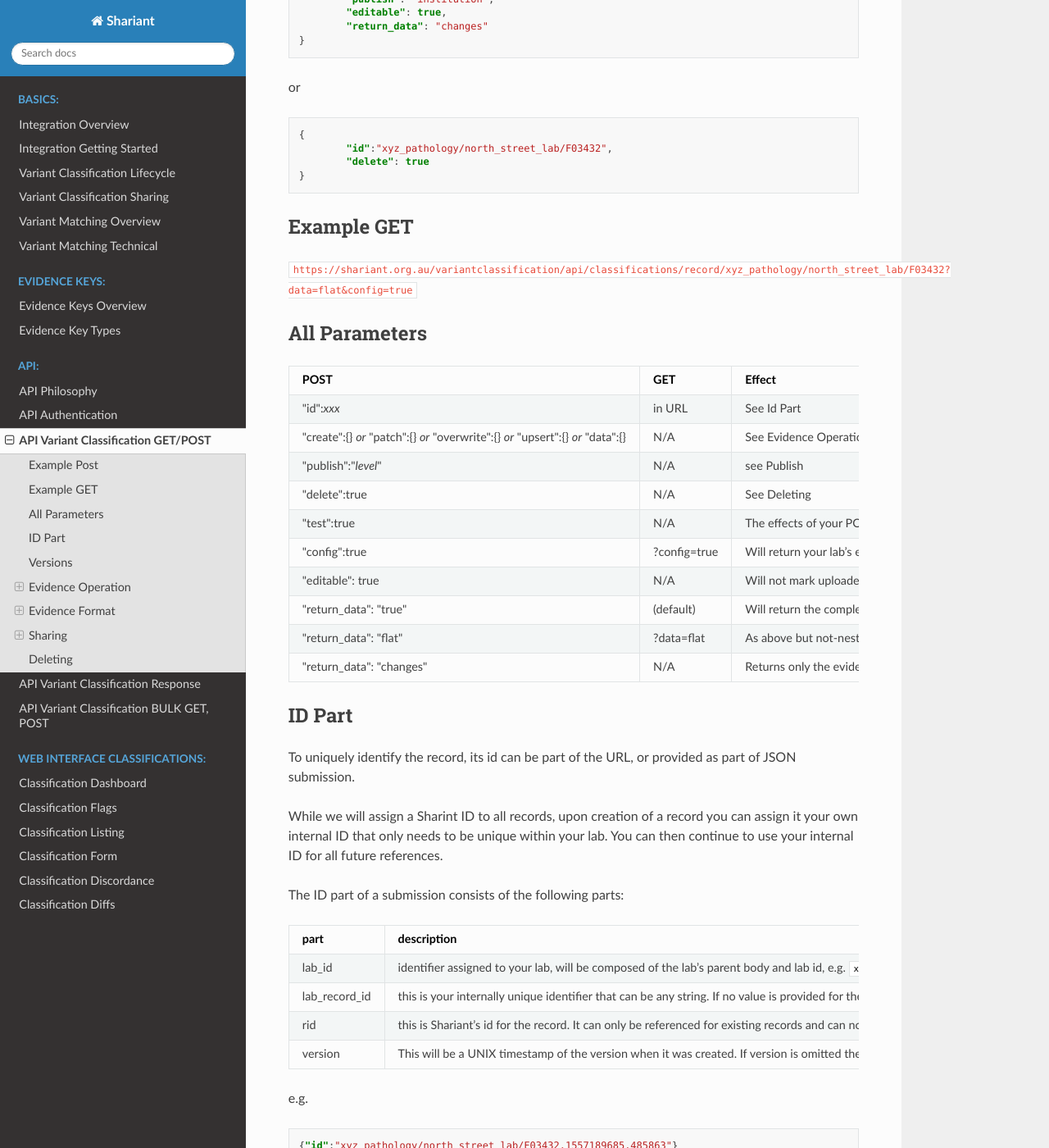
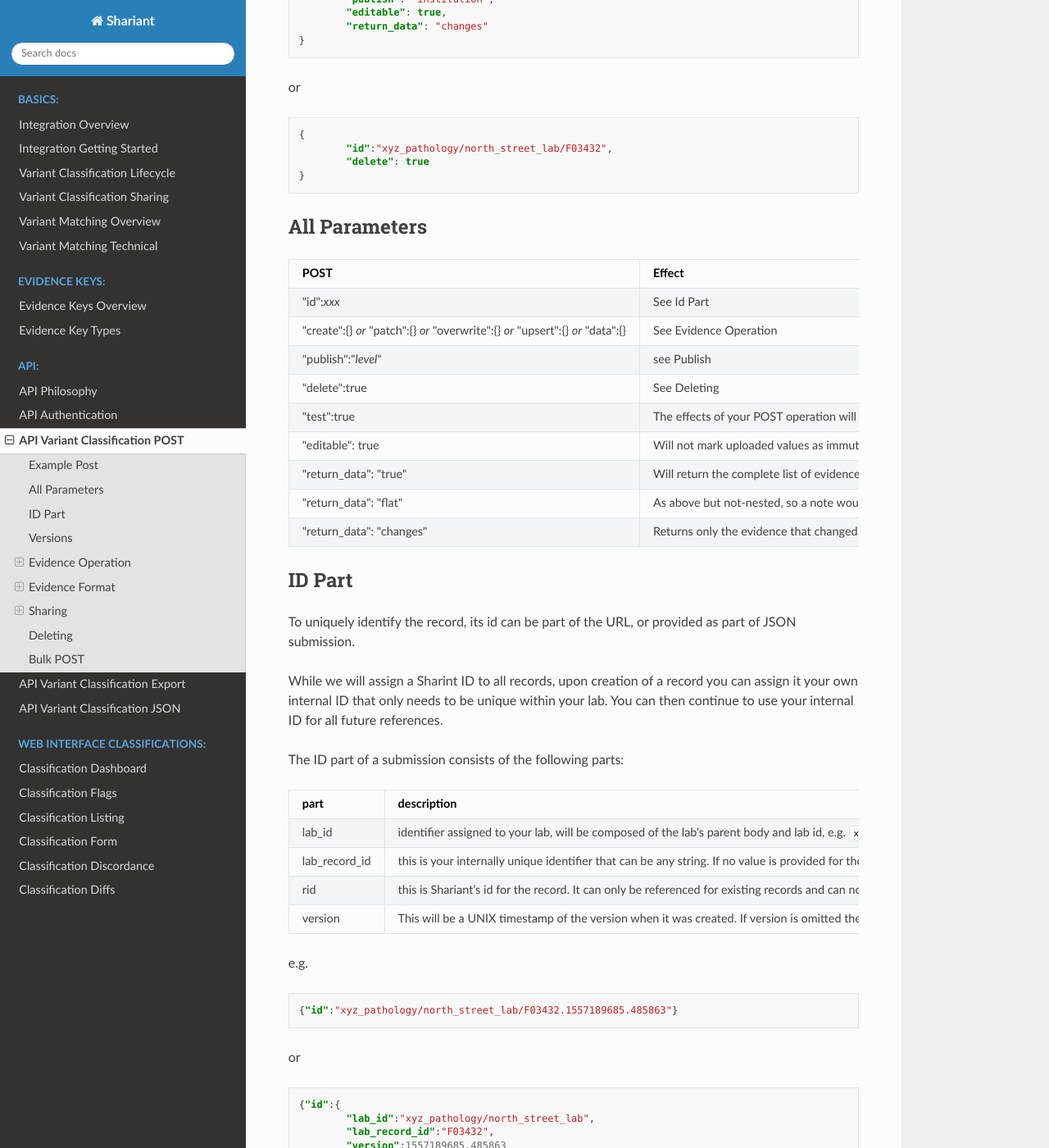
Before and after one commit to SACGF/shariant_docs, a Sphinx documentation site: the page built from docs/integration/api/classification_post.md, in a window 1280 px wide and 1400 px high, scrolled down 615 px. Shown: the whole window at 82% size. Built offline with Sphinx 7.4.7 and the Read the Docs theme 2.0.0, drawn with Linux system fonts in a browser that asks for light colours; some of the changed text lies outside the part shown.

Commit message:
Updated the information on export

````diff
--- a/docs/index.rst
+++ b/docs/index.rst
@@ -25,9 +25,9 @@
 
    integration/api/philosophy
    integration/api/authentication
-   integration/api/classification_request
-   integration/api/classification_response
-   integration/api/classification_bulk
+   integration/api/classification_post
+   integration/api/classification_export
+   integration/api/classification_json
 
 .. toctree::
    :maxdepth: 1
--- a/docs/integration/api/classification_request.md
+++ b/docs/integration/api/classification_post.md
@@ -1,4 +1,4 @@
-# API Variant Classification GET/POST
+# API Variant Classification POST
 All operations against a variant classification submission from your lab can be performed against a single end point.
 
 That end point being
@@ -33,24 +33,19 @@
 }
 ```
 
-## Example GET
-
-`https://shariant.org.au/variantclassification/api/classifications/record/xyz_pathology/north_street_lab/F03432?data=flat&config=true`
-
 ## All Parameters
 
-|POST|GET|Effect|
-|----|---|------|
-|"id":_xxx_|in URL|See Id Part|
-|"create":{} _or_ "patch":{} _or_ "overwrite":{} _or_ "upsert":{} _or_ "data":{}|N/A|See Evidence Operation|
-|"publish":"_level_"|N/A|see Publish|
-|"delete":true|N/A|See Deleting |
-|"test":true|N/A|The effects of your POST operation will not be saved on the server. This is handy for validation.|
-|"config":true|?config=true|Will return your lab’s evidence key configuration that will be merged with the default configuration for the web form. For the sake of syncing data, ignore this option.|
-|"editable": true|N/A|Will not mark uploaded values as for web form users, i.e. they'll be able to overwrite what was uploaded.|
-|"return_data": "true"|(default)|Will return the complete list of evidence stored against this record|
-|"return_data": "flat"|?data=flat|As above but not-nested, so a note would be returned as `"c_hgvs.note":true`
-|"return_data": "changes"|N/A|Returns only the evidence that changed as a result of your POST|
+|POST|Effect|
+|----|------|
+|"id":_xxx_|See Id Part|
+|"create":{} _or_ "patch":{} _or_ "overwrite":{} _or_ "upsert":{} _or_ "data":{}|See Evidence Operation|
+|"publish":"_level_"|see Publish|
+|"delete":true|See Deleting |
+|"test":true|The effects of your POST operation will not be saved on the server. This is handy for validation.|
+|"editable": true|Will not mark uploaded values as immutable for web form users, i.e. they'll be able to overwrite what was uploaded.|
+|"return_data": "true"|Will return the complete list of evidence stored against this record|
+|"return_data": "flat"|As above but not-nested, so a note would be returned as `"c_hgvs.note":true`
+|"return_data": "changes"|Returns only the evidence that changed as a result of your POST|
 
 ## ID Part
 To uniquely identify the record, its id can be part of the URL, or provided as part of JSON submission.
@@ -79,17 +74,6 @@
 	"version":1557189685.485863
 }}
 ```
-If referring to this information in the URL instead of JSON, it will be in the form of
-<div style="font-size:10pt">
-`https://shariant.org.au/variantclassification/api/classifications/record/[lab]/[lab_record_id](.version)` where the (.version) is optional
-e.g.
-`https://shariant.org.au/variantclassification/api/classifications/record/xyz_pathology/north_street_lab/F03432.1557189685.485863`
-
-OR
-
-`https://shariant.org.au/variantclassification/api/classifications/record/[rid](.version)` where the (.version) is optional
-`https://shariant.org.au/variantclassification/api/classifications/record/1453.1557189685.485863`
-</div>
 
 ## Versions
 Any change to the evidence of a record will automatically create a new version of that record.
@@ -189,3 +173,15 @@
 
 Records that haven't been shared with logged in users or global can be deleted by including
 `"delete": true`
+
+## Bulk POST
+To perform multiple operations in one call, simply post a JSON array instead of a dictionary, e.g.
+```json
+{
+	"records":[
+		{"id":77, "patch": {"ps1":"NM"}},
+		{"id":78, "delete": true},
+	]
+}
+```
+Though it is best if this is batched to no more than 20 operations per POST.
````
Also changed, not shown: docs/integration/api/classification_bulk.md (deleted, +0 -36 lines), docs/integration/api/classification_export.md (added, +25 -0 lines), docs/integration/api/classification_json.md (renamed from docs/integration/api/classification_response.md, +5 -1 lines).
